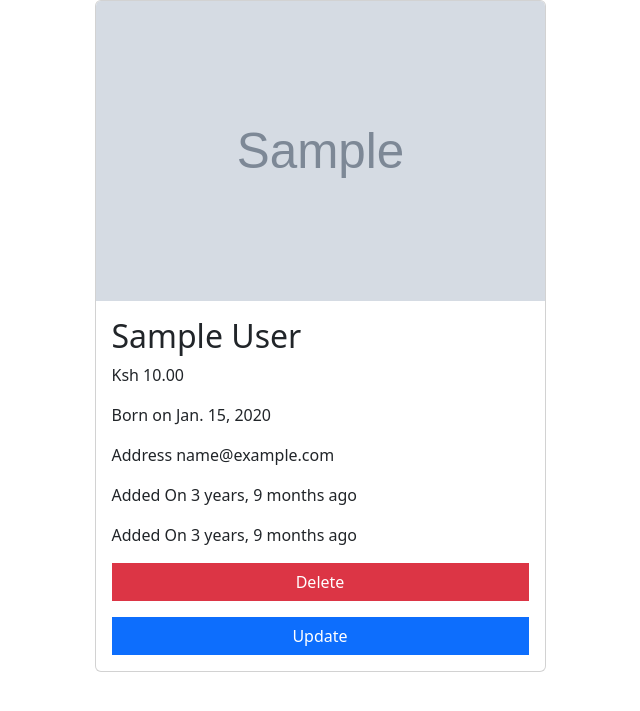
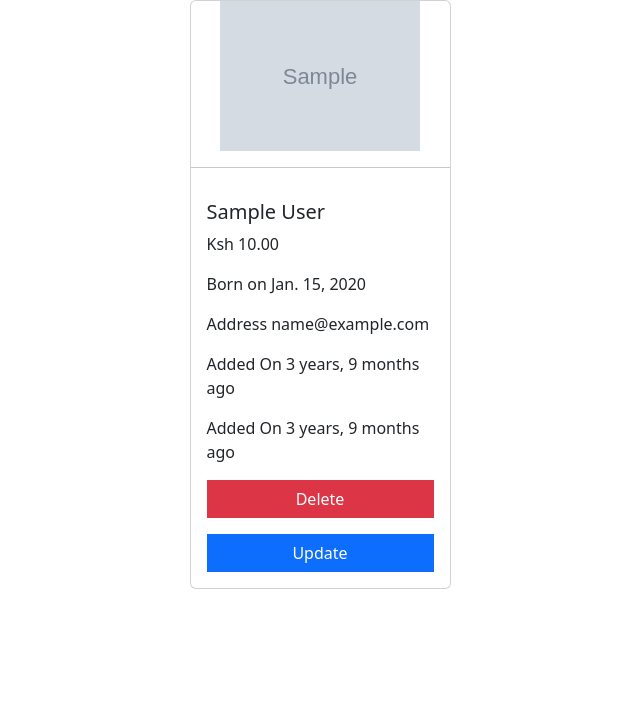
Before and after one commit to walteranyika/data_project, a Django app: page /employees/1 in a window 1280 px wide. Shown: the top 711 px of the page, without its empty margins (320-960 px from the left). Run offline with Django 4.2, Linux system fonts and the light colour scheme; tables that the repository leaves empty hold one stand-in row (values such as "Sample post"); grey boxes marked "Sample" are stand-in pictures.

Commit message:
Minor fixes

```diff
--- a/templates/all_employees.html
+++ b/templates/all_employees.html
@@ -3,8 +3,7 @@
 <html lang="en">
 <head>
     <meta charset="UTF-8">
-    <meta name="viewport"
-          content="width=device-width, user-scalable=no, initial-scale=1.0, maximum-scale=1.0, minimum-scale=1.0">
+    <meta name="viewport" content="width=device-width, user-scalable=no, initial-scale=1.0, maximum-scale=1.0, minimum-scale=1.0">
     <meta http-equiv="X-UA-Compatible" content="ie=edge">
     <title>All Employees</title>
     <link href="https://cdn.jsdelivr.net/npm/bootstrap@5.2.3/dist/css/bootstrap.min.css" rel="stylesheet" integrity="sha384-rbsA2VBKQhggwzxH7pPCaAqO46MgnOM80zW1RWuH61DGLwZJEdK2Kadq2F9CUG65" crossorigin="anonymous">
--- a/templates/employee_details.html
+++ b/templates/employee_details.html
@@ -7,20 +7,26 @@
           content="width=device-width, user-scalable=no, initial-scale=1.0, maximum-scale=1.0, minimum-scale=1.0">
     <meta http-equiv="X-UA-Compatible" content="ie=edge">
     <title>Details</title>
-    <link href="https://cdn.jsdelivr.net/npm/bootstrap@5.2.3/dist/css/bootstrap.min.css" rel="stylesheet" integrity="sha384-rbsA2VBKQhggwzxH7pPCaAqO46MgnOM80zW1RWuH61DGLwZJEdK2Kadq2F9CUG65" crossorigin="anonymous">
+    <link href="https://cdn.jsdelivr.net/npm/bootstrap@5.2.3/dist/css/bootstrap.min.css" rel="stylesheet"
+          integrity="sha384-rbsA2VBKQhggwzxH7pPCaAqO46MgnOM80zW1RWuH61DGLwZJEdK2Kadq2F9CUG65" crossorigin="anonymous">
 
 </head>
 <body>
 
 <div class="container">
     <div class="row justify-content-center">
-             <div class="col-sm-5">
+        <div class="col-sm-3">
             <div class="card">
+                <div class="text-center">
                     {% if employee.profile %}
-                     	<img src="{{ employee.profile.url }}" height="300" width="300" alt="" class="card-img-top">
+                        <img src="{{ employee.profile.url }}" style="width: 200px !important;" alt="">
                     {% endif %}
+                </div>
+
+                <hr>
+
                 <div class="card-body">
-                         <h2 class="card-title">{{ employee.name }}</h2>
+                    <h5 class="card-title">{{ employee.name }}</h5>
                     <p class="card-text">Ksh {{ employee.salary | intcomma }}</p>
                     <p class="card-text">Born on {{ employee.dob }}</p>
                     <p class="card-text">Address {{ employee.email }}</p>
```
Lines whose indentation alone changed are shown as unchanged.
